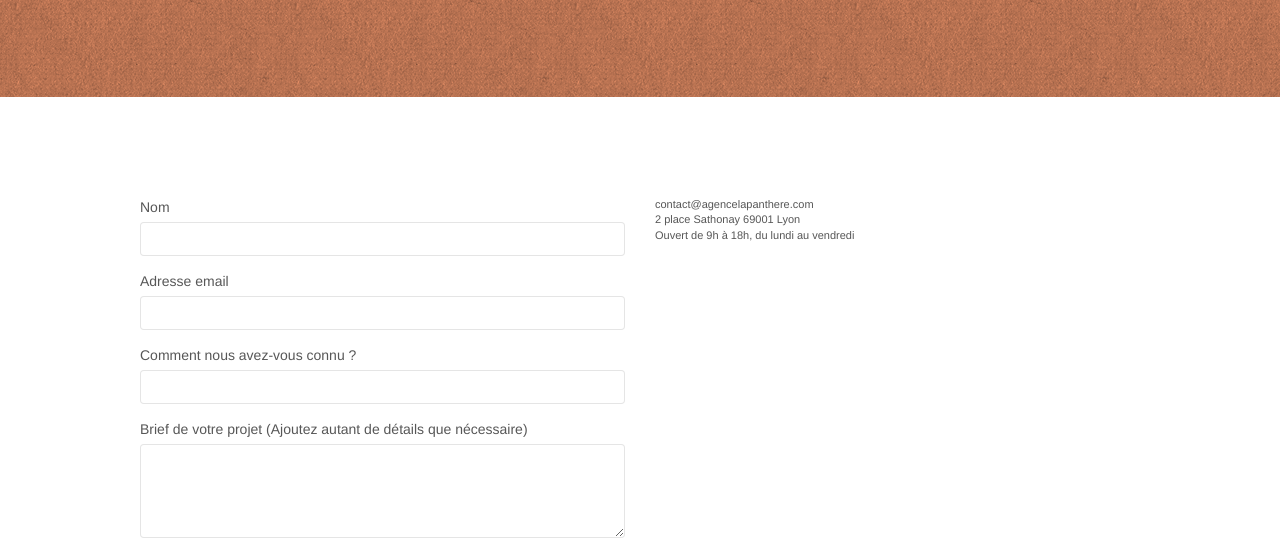
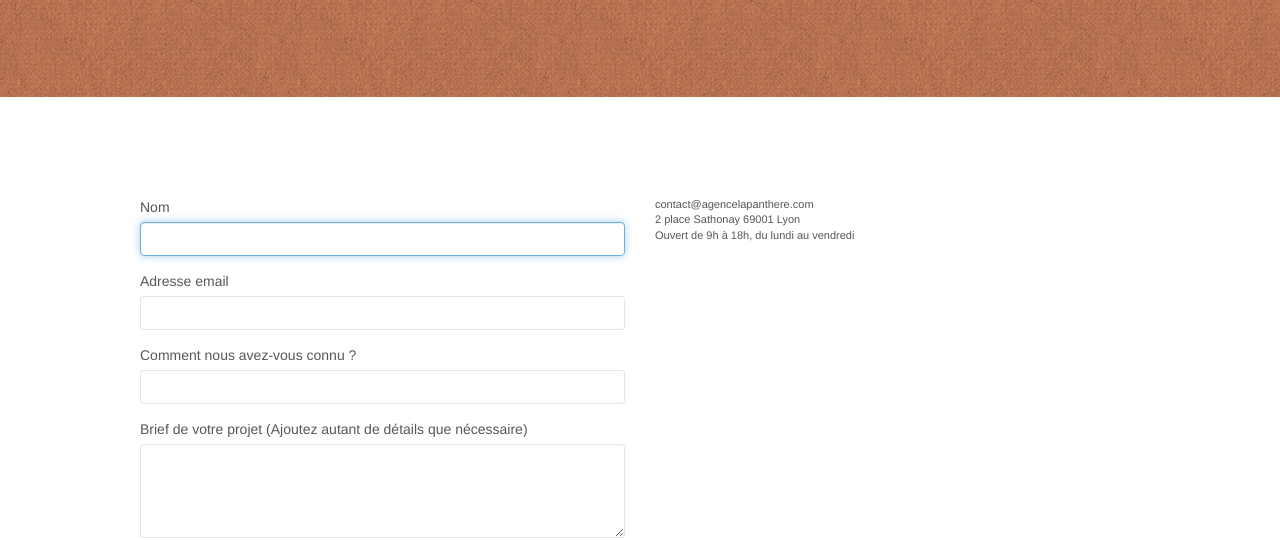
Before and after one commit to Mookie-web/Projet-4, a plain HTML site: page contact.html in a window 1280 px wide. Shown: the part 299-839 px from the top of the page. Drawn offline with Linux system fonts and the light colour scheme.

Commit message:
ajout de l'autofocus sur l'inout page contact

```diff
--- a/contact.html
+++ b/contact.html
@@ -83,7 +83,7 @@
 						<label>
 							Nom
 						</label>
-						<input id="name" class="form-control" required />
+						<input id="name" autofocus class="form-control" required />
 					</div>
 					<div class="form-group">
 						<label>
```
